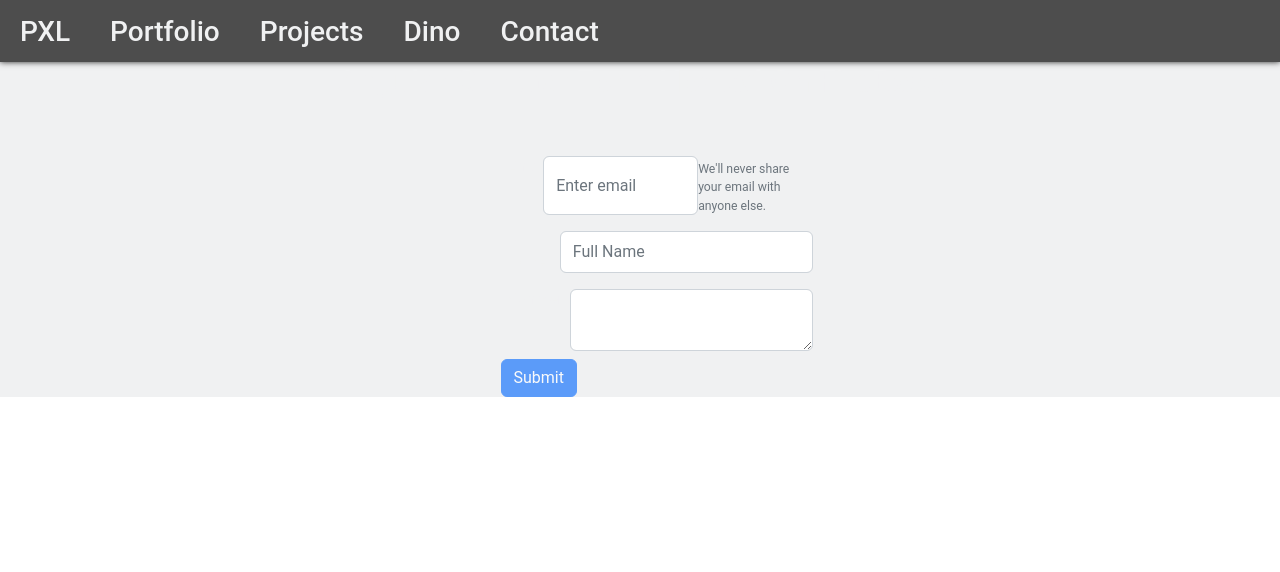
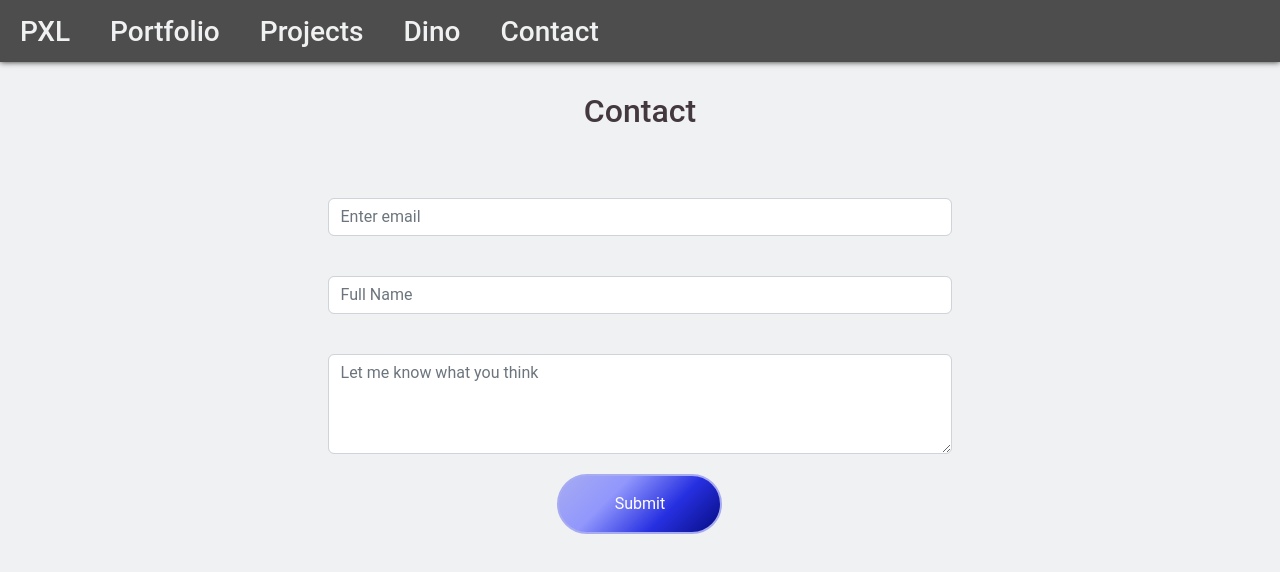
Before and after one commit to Robbe-vH/Portfolio, an Angular app: page / in a window 1280 px wide. Shown: the top 572 px of the page. Built offline with nearby package versions, Linux system fonts and the light colour scheme.

Commit message:
Contact pagina werkend met layout

```diff
--- a/angular.json
+++ b/angular.json
@@ -100,5 +100,8 @@
         }
       }
     }
+  },
+  "cli": {
+    "analytics": false
   }
 }
--- a/src/app/contact/contact.component.css
+++ b/src/app/contact/contact.component.css
@@ -1,504 +1,59 @@
-/* * {
-    margin: 0;
-    padding: 0;
-    box-sizing: border-box
-}
-
-body,
-html {
-    height: 100%;
-    font-family: "Roboto", sans-serif;
-}
-
-a {
-    font-family: "Roboto", sans-serif;
-    font-size: 14px;
-    line-height: 1.7;
-    color: #666;
-    margin: 0;
-    transition: all .4s;
-    -webkit-transition: all .4s;
-    -o-transition: all .4s;
-    -moz-transition: all .4s
-}
-
-a:focus {
-    outline: none !important
-}
-
-a:hover {
-    text-decoration: none
-}
-
-h1,
-h2,
-h3,
-h4,
-h5,
-h6 {
-    font-family: 'Ubuntu', sans-serif;
-    margin: 0
-}
-
-p {
-    font-family: "Roboto", sans-serif;
-    font-size: 14px;
-    line-height: 1.7;
-    color: #666;
-    margin: 0
-}
-
-ul,
-li {
-    margin: 0;
-    list-style-type: none
-}
-
-input {
-    outline: none;
-    border: none
-}
-
-input[type=number] {
-    -moz-appearance: textfield;
-    appearance: none;
-    -webkit-appearance: none
-}
-
-input[type=number]::-webkit-outer-spin-button,
-input[type=number]::-webkit-inner-spin-button {
-    -webkit-appearance: none
-}
-
-textarea {
-    outline: none;
-    border: none
-}
-
-textarea:focus,
-input:focus {
-    border-color: transparent !important
-}
-
-input:focus::-webkit-input-placeholder {
-    color: transparent
-}
-
-input:focus:-moz-placeholder {
-    color: transparent
-}
-
-input:focus::-moz-placeholder {
-    color: transparent
-}
-
-input:focus:-ms-input-placeholder {
-    color: transparent
-}
-
-textarea:focus::-webkit-input-placeholder {
-    color: transparent
-}
-
-textarea:focus:-moz-placeholder {
-    color: transparent
-}
-
-textarea:focus::-moz-placeholder {
-    color: transparent
-}
-
-textarea:focus:-ms-input-placeholder {
-    color: transparent
-}
-
-input::-webkit-input-placeholder {
-    color: #4d4d4d
-}
-
-input:-moz-placeholder {
-    color: #4d4d4d
-}
-
-input::-moz-placeholder {
-    color: #4d4d4d
-}
-
-input:-ms-input-placeholder {
-    color: #4d4d4d
-}
-
-textarea::-webkit-input-placeholder {
-    color: #4d4d4d
-}
-
-textarea:-moz-placeholder {
-    color: #4d4d4d
-}
-
-textarea::-moz-placeholder {
-    color: #4d4d4d
-}
-
-textarea:-ms-input-placeholder {
-    color: #4d4d4d
-}
-
-button {
-    font-family: 'Ubuntu', sans-serif;
-    outline: none !important;
-    border: none;
-    background: 0 0
-}
-
-button:hover {
-    cursor: pointer
-}
-
-iframe {
-    border: none !important
-}
-
-.container {
-    max-width: 1200px
-}
-
-.container-contact100 {
-    width: 100%;
-    min-height: 100vh;
-    display: -webkit-box;
-    display: -webkit-flex;
-    display: -moz-box;
-    display: -ms-flexbox;
-    display: flex;
-    flex-wrap: wrap;
-    justify-content: center;
-    align-items: center;
-    padding: 15px;
-    background: #F0F1F2;
-}
-
-.wrap-contact100 {
-    width: 550px;
-    background: 0 0;
-    padding: 30px 0 80px
-}
-
-.contact100-form {
-    width: 100%
-}
-
-.contact100-form-title {
-    display: block;
-    font-family: "Roboto", sans-serif;
-    font-size: 30px;
-    color: #43383e;
-    line-height: 1.2;
-    text-align: left;
-    padding-bottom: 35px
-}
-
-.wrap-input100 {
-    width: 100%;
-    position: relative;
-    background-color: #fff;
-    margin-bottom: 17px
-}
-
-.label-input100 {
-    display: -webkit-box;
-    display: -webkit-flex;
-    display: -moz-box;
-    display: -ms-flexbox;
-    display: flex;
-    justify-content: center;
-    align-items: center;
-    width: 58px;
-    height: 62px;
-    position: absolute;
-    top: 0;
-    left: 0;
-    cursor: pointer;
-    font-size: 18px;
-    color: #999
-}
-
-.input100 {
-    display: block;
-    width: 100%;
-    background: 0 0;
-    font-family: "Roboto", sans-serif;
-    font-size: 15px;
-    color: #43383e;
-    line-height: 1.2;
-    padding: 0 5px
-}
-
-input.input100 {
-    height: 62px;
-    padding: 0 20px 0 58px
-}
-
-textarea.input100 {
-    min-height: 199px;
-    padding: 19px 20px 0 23px
-}
-
-.contact100-form-checkbox {
-    padding-top: 12px;
-    padding-bottom: 20px
-}
-
-.input-checkbox100 {
-    display: none
-}
-
-.label-checkbox100 {
-    display: block;
-    position: relative;
-    padding-left: 32px;
-    cursor: pointer;
-    font-family: "Roboto", sans-serif;
-    font-size: 15px;
-    color: #43383e;
-    line-height: 1.2
-}
-
-.label-checkbox100::before {
-    content: "\f00c";
-    font-family: "Roboto", sans-serif;
-    font-size: 15px;
-    color: transparent;
-    display: -webkit-box;
-    display: -webkit-flex;
-    display: -moz-box;
-    display: -ms-flexbox;
-    display: flex;
-    justify-content: center;
-    align-items: center;
-    position: absolute;
-    width: 22px;
-    height: 22px;
-    border-radius: 2px;
-    background: #fff;
-    left: 0;
-    top: 50%;
-    -webkit-transform: translateY(-50%);
-    -moz-transform: translateY(-50%);
-    -ms-transform: translateY(-50%);
-    -o-transform: translateY(-50%);
-    transform: translateY(-50%)
-}
-
-.input-checkbox100:checked+.label-checkbox100::before {
-    color: #555
-}
-
-.container-contact100-form-btn {
-    display: -webkit-box;
-    display: -webkit-flex;
-    display: -moz-box;
-    display: -ms-flexbox;
-    display: flex;
-    flex-wrap: wrap;
-    padding-top: 13px
-}
-
-.wrap-contact100-form-btn {
-    display: block;
-    position: relative;
-    z-index: 1;
-    border-radius: 31px;
-    overflow: hidden
-}
-
-.contact100-form-bgbtn {
-    position: absolute;
-    z-index: -1;
-    width: 300%;
-    height: 100%;
-    background: #df2351;
-    background: -webkit-linear-gradient(-135deg, #A7ABF2, #9197fc, #2730e1, #040DBF);
-    background: -o-linear-gradient(-135deg, #A7ABF2, #9197fc, #2730e1, #040DBF);
-    background: -moz-linear-gradient(-135deg, #A7ABF2, #9197fc, #2730e1, #040DBF);
-    background: linear-gradient(-135deg, #A7ABF2, #9197fc, #2730e1, #040DBF);
-    top: 0;
-    left: -100%;
-    -webkit-transition: all .4s;
-    -o-transition: all .4s;
-    -moz-transition: all .4s;
-    transition: all .4s
-}
-
-.contact100-form-btn {
-    display: -webkit-box;
-    display: -webkit-flex;
-    display: -moz-box;
-    display: -ms-flexbox;
-    display: flex;
-    justify-content: center;
-    align-items: center;
-    padding: 0 20px;
-    min-width: 160px;
-    height: 62px;
-    font-family: "Roboto", sans-serif;
-    font-size: 16px;
-    color: #fff;
-    line-height: 1.2
-}
-
-.wrap-contact100-form-btn:hover .contact100-form-bgbtn {
-    left: 0
-}
-
-.validate-input {
-    position: relative
-}
-
-.alert-validate::before {
-    content: attr(data-validate);
-    position: absolute;
-    max-width: 70%;
-    background-color: #fff;
-    border: 1px solid #c80000;
-    border-radius: 2px;
-    padding: 4px 25px 4px 10px;
-    top: 50%;
-    -webkit-transform: translateY(-50%);
-    -moz-transform: translateY(-50%);
-    -ms-transform: translateY(-50%);
-    -o-transform: translateY(-50%);
-    transform: translateY(-50%);
-    right: 2px;
-    pointer-events: none;
-    font-family: "Roboto", sans-serif;
-    color: #c80000;
-    font-size: 13px;
-    line-height: 1.4;
-    text-align: left;
-    visibility: hidden;
-    opacity: 0;
-    -webkit-transition: opacity .4s;
-    -o-transition: opacity .4s;
-    -moz-transition: opacity .4s;
-    transition: opacity .4s
-}
-
-.alert-validate::after {
-    content: "\f06a";
-    font-family: "Roboto", sans-serif;
-    display: block;
-    position: absolute;
-    color: #c80000;
-    font-size: 16px;
-    top: 50%;
-    -webkit-transform: translateY(-50%);
-    -moz-transform: translateY(-50%);
-    -ms-transform: translateY(-50%);
-    -o-transform: translateY(-50%);
-    transform: translateY(-50%);
-    right: 8px
-}
-
-.alert-validate:hover:before {
-    visibility: visible;
-    opacity: 1
-}
-
-@media(max-width:992px) {
-    .alert-validate::before {
-        visibility: visible;
-        opacity: 1
-    }
-}
-
- */
-
-
-
-
 html {
     margin: 0;
     padding: 0;
     box-sizing: border-box;
 }
 
-.wrapper-box {
-    height: 100vh;
-    margin-top: 5%;
-    overflow-x: hidden !important;
-
+h2 {
+    color: #43383e;
 }
 
-.row {
-    width: 100%;
+.container {
+    display: flex;
     justify-content: center;
+    height: 100vh;
+    width: 100vw;
 }
 
-.form {
+form {
+    margin-top: 30px;
     display: flex;
     flex-direction: column;
-    align-items: center;
+    justify-content: flex-start;
+    width: 80%;
 }
 
 .form-group {
     display: flex;
     justify-content: center;
-    width: 60%;
-    padding: 1vh;
 }
 
 .form-control {
-    width: 100%;
+    margin: 20px;
+    width: 70%;
 }
 
-.contact100-form-title {
-    display: flex;
-    font-family: "Roboto", sans-serif;
-    font-size: 30px;
-    color: #43383e;
-    line-height: 1.2;
-    justify-content: center;
-    padding-bottom: 35px
+.commentarea {
+    min-height: 100px;
 }
 
-.textarea {
-    min-width: 50vw;
-    min-height: 200px;
-    padding: 19px 20px 0 23px
-}
-
-
-.submitNormal {
-    display: flex;
-    justify-content: center;
-    align-items: center;
-    padding: 0 20px;
-    min-width: 160px;
-    height: 60px;
-    border-radius: 30px;
-    font-family: "Roboto", sans-serif;
-    font-size: 16px;
-    color: #fff;
-    line-height: 1.2;
-    padding: 20px;
-    background: linear-gradient(135deg, #A7ABF2, #9197fc, #2730e1, #060c81);
-    transition: all .4s;
-}
-
-  .submitHover {
+.submit {
     display: flex;
     justify-content: center;
     align-items: center;
     padding: 5px 25px;
-    min-width: 165px;
+    width: 165px;
     height: 60px;
     font-family: "Roboto", sans-serif;
     border-radius: 30px;
     font-size: 16px;
     color: #fff;
     line-height: 1.2;
-    padding: 20px;
-    background-color: #331c7e;
-    transition: all .4s;
-  }
+    border: 2px solid #A7ABF2;
+    background: linear-gradient(135deg, #A7ABF2, #9197fc, #2730e1, #060c81);
+    transition: all 0.5s;
+}
+
+.submit:hover {
+    background: #060c81;
+}
--- a/src/app/contact/contact.component.html
+++ b/src/app/contact/contact.component.html
@@ -1,65 +1,20 @@
-<!-- <div class="wrapper-box">
-
 <div class="container">
-
-        <h1 class="contact100-form-title">Get in Touch</h1>
-
-            <form class="form" [formGroup]="FormData" (ngSubmit)="onSubmit(FormData.value)">
-
+    <form [formGroup]="FormData" (ngSubmit)="onSubmit(FormData.value)">
+        <h2 class="text-center mb-5">Contact</h2>
         <div class="form-group">
-                    <label for="Email">Email</label>
-                    <input type="text" class="form-control" placeholder="Enter email" formControlName="Email" />
-                </div>
-
-                <div class="form-group">
-                    <label for="fullname">Name</label>
-                    <input type="text" class="form-control" name="Fullname" placeholder="Full Name"
-                        formControlName="Fullname" />
-                </div>
-
-                <div class="form-group">
-                    <label for="comment">Comment</label>
-                    <textarea class="form-control textarea" formControlName="Comment" name="Comment"
-                        placeholder="Tell me Your story">
-              </textarea>
-                </div>
-
-                <div class="form-group">
-                    <button (mouseenter)="veranderKleur()" (mouseleave)="veranderKleur()" (click)="onSubmit(this.FormData)"
-                        [ngClass]="{'submitNormal' : kleurToggle, 'submitHover': !kleurToggle}" type="submit">
-                        Submit
-                    </button>
-                </div>
-
-            </form>
+            <input type="email" class="form-control" name="Email" aria-describedby="emailHelp" placeholder="Enter email"
+                formControlName="Email">
 
         </div>
-</div> -->
-
-<div class="container">
-    <h2 class="text-center mb-5">Angular Contact Form Hosted On FireBase</h2>
-    <div class="row">
-        <div class="col-md-6 offset-md-3">
-            <form [formGroup]="FormData" (ngSubmit)="onSubmit(FormData.value)">
         <div class="form-group">
-                    <label for="Email">Email</label>
-                    <input type="email" class="form-control" name="Email" aria-describedby="emailHelp"
-                        placeholder="Enter email" formControlName="Email">
-                    <small id="emailHelp" class="form-text text-muted">We'll never share your email with anyone
-                        else.</small>
+            <input type="text" class="form-control" name="Fullname" placeholder="Full Name" formControlName="Fullname">
         </div>
         <div class="form-group">
-                    <label for="fullname">Full Name</label>
-                    <input type="text" class="form-control" name="Fullname" placeholder="Full Name"
-                        formControlName="Fullname">
+            <textarea class="form-control commentarea" formControlName="Comment" name="Comment"
+                placeholder="Let me know what you think"></textarea>
         </div>
         <div class="form-group">
-                    <label for="comment">Comment</label>
-                    <textarea class="form-control" formControlName="Comment" name="Comment">
-    </textarea>
+            <button type="submit" class="submit" [disabled]="!FormData.valid">Submit</button>
         </div>
-                <button type="submit" class="btn btn-primary" [disabled]="!FormData.valid">Submit</button>
     </form>
 </div>
-    </div>
-</div>
--- a/src/test.ts
+++ b/src/test.ts
@@ -23,4 +23,4 @@ getTestBed().initTestEnvironment(
 // Then we find all the tests.
 const context = require.context('./', true, /\.spec\.ts$/);
 // And load the modules.
-context.keys().forEach(context);
+context.keys().forEach(context)
```
Lines whose indentation alone changed are shown as unchanged.
